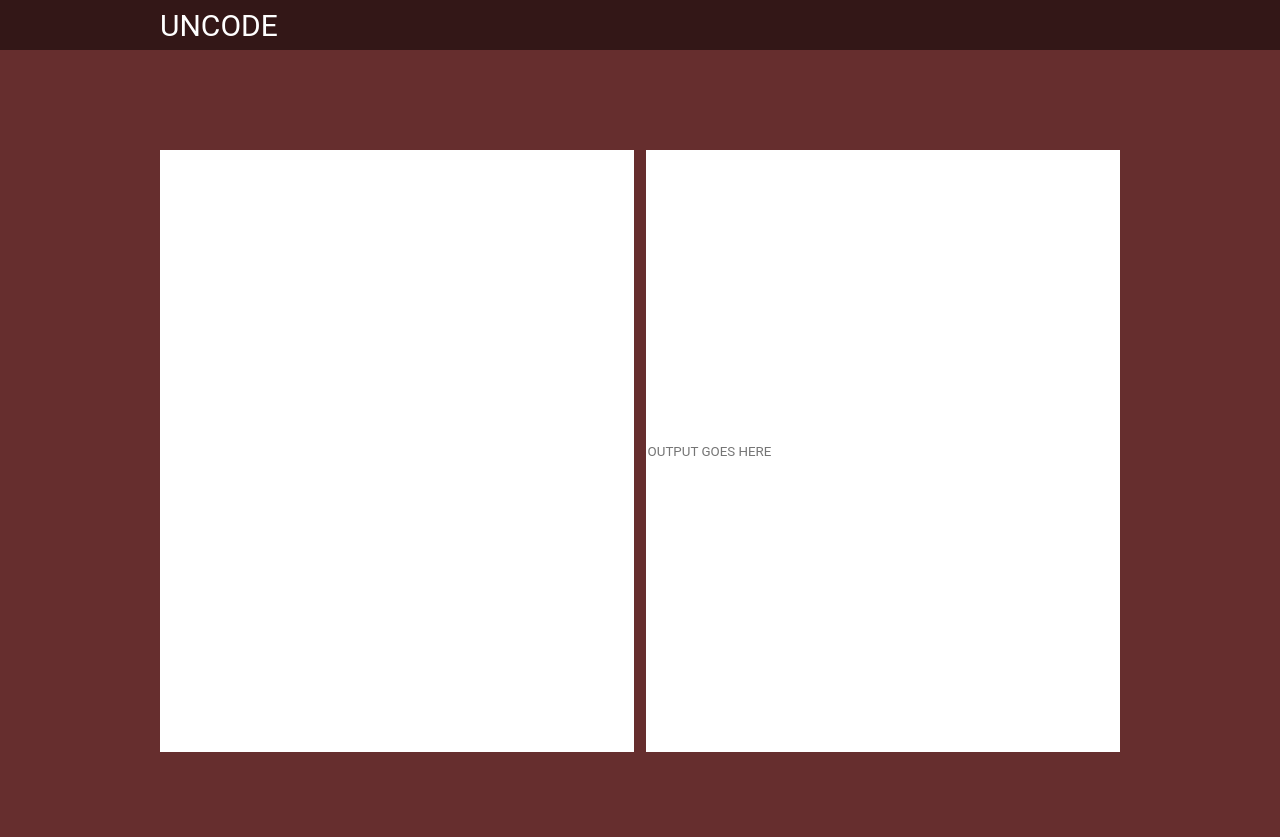
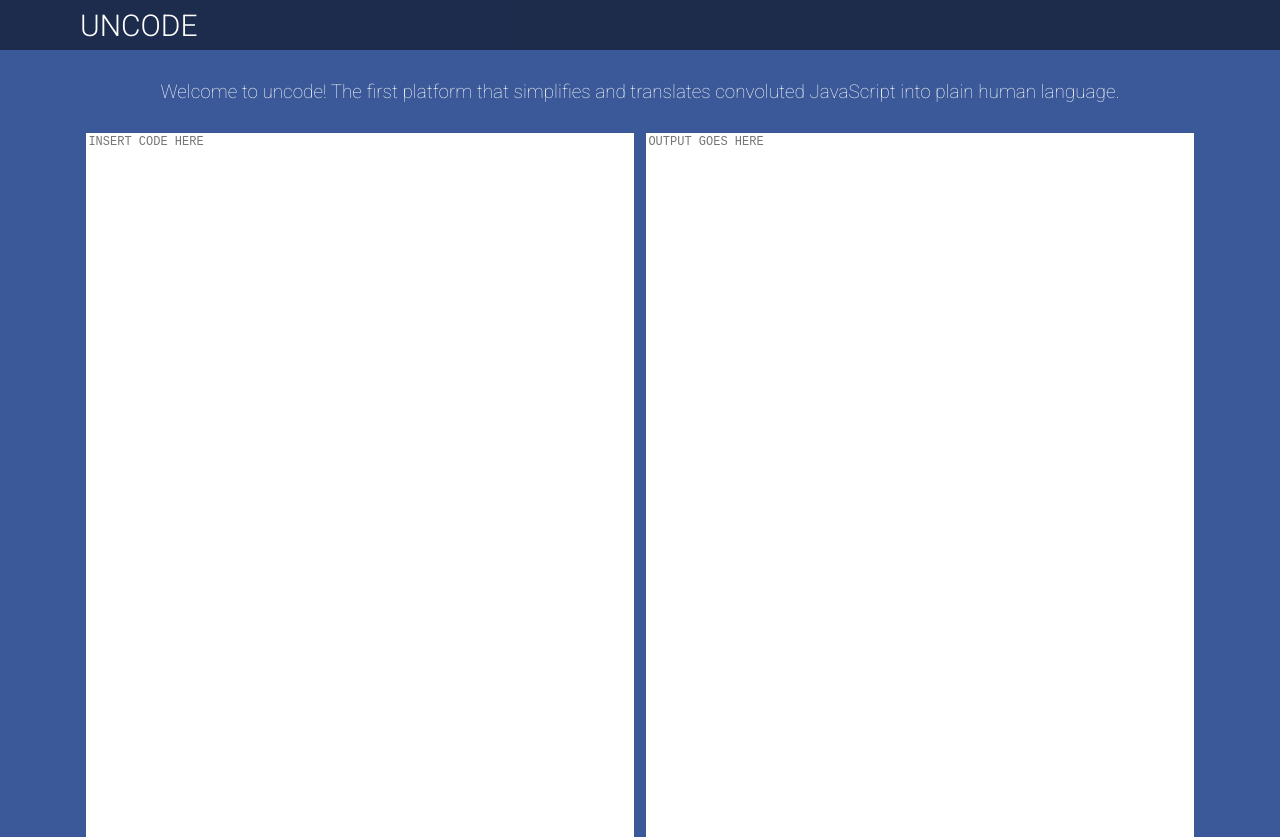
Before and after one commit to cboyce183/dc1.0-s-v1.0.0, a React (Create React App) app in the folder uncode/: page / in a window 1280 px wide. Before the commit the page ends 800 px from the top, so only its background shows below. Built offline with nearby package versions, Linux system fonts and the light colour scheme; no server answers.

Commit message:
style: minor style changes

```diff
--- a/uncode/src/App.css
+++ b/uncode/src/App.css
@@ -1,42 +1,27 @@
+@import url('https://fonts.googleapis.com/css?family=Roboto:100,100i,300,300i,400,400i,500');
+
+body {
+  background-color: #3B5998;
+}
 .App {
   text-align: center;
 }
 
-.App-logo {
-  animation: App-logo-spin infinite 20s linear;
-  height: 80px;
+.Explanation {
+  margin: 0;
+  padding: 0;
 }
 
-.App-header {
-  background-color: #222;
-  height: 150px;
-  padding: 20px;
+.Explanation > p {
+  font-family: 'Roboto';
+  margin: 0;
+  padding: 0;
+  padding-top: 80px;
+  font-weight: 100;
   color: white;
-}
-
-.App-title {
-  font-size: 1.5em;
-}
-
-.App-intro {
-  font-size: large;
-}
-
-@keyframes App-logo-spin {
-  from { transform: rotate(0deg); }
-  to { transform: rotate(360deg); }
-}
-@import url('https://fonts.googleapis.com/css?family=Roboto');
-
-* {
-  font-family: 'Roboto', sans-serif;
-  font-weight: 400;
-}
-body {
-  background-color: rgb(102, 46, 46)
-}
-.App {
   text-align: center;
+  font-size: 18.9px;
+  margin-bottom: 30px;
 }
 
 .Header {
@@ -47,7 +32,9 @@ body {
 }
 
 .MaxWidth > h1 {
+  font-family: 'Roboto';
   font-size: 30px;
+  font-weight: 300;
   margin: 0;
   margin-top: 8px;
   text-align: left;
@@ -56,22 +43,23 @@ body {
 }
 
 .MaxWidth {
-  width: 960px;
+  width: 1120px;
   margin: auto;
 }
 
 .Form {
   width: 100%;
-  padding-top: 150px;
   display: flex;
   justify-content: space-between;
 }
 
 .Text {
-  width: 49%;
-  height: 600px;
+  width: 48.5%;
+  height: 700px;
   border: none;
   text-align: top;
+  margin: auto;
+  resize: none;
 }
 
 .Text:focus {
@@ -98,7 +86,7 @@ body {
   font-size: large;
 }
 
-@keyframes App-logo-spin {
-  from { transform: rotate(0deg); }
-  to { transform: rotate(360deg); }
+textarea {
+  font-family: Courier New, Courier, monospace;
+  font-size: 12px;
 }
--- a/uncode/src/App.js
+++ b/uncode/src/App.js
@@ -36,14 +36,20 @@ class App extends Component {
         </nav>
         <div>
           <div className="MaxWidth">
+            <div className="Explanation">
+              <p>Welcome to uncode! The first platform that simplifies and translates convoluted JavaScript into plain human language.</p>
+            </div>
             <div className="Form">
-              <input
+              <textarea
                 ref={el => this.inputText = el}
-                type="text"
                 onChange={this.handleTextChange}
-                className="Text"/>
+                className="Text"
+                placeholder="INSERT CODE HERE"/>
               <div className="Separator"></div>
-              <input className="Text" value={this.state.outputText} placeholder="OUTPUT GOES HERE"/>
+              <textarea
+                className="Text"
+                value={this.state.outputText}
+                placeholder="OUTPUT GOES HERE"/>
             </div>
           </div>
         </div>
```
